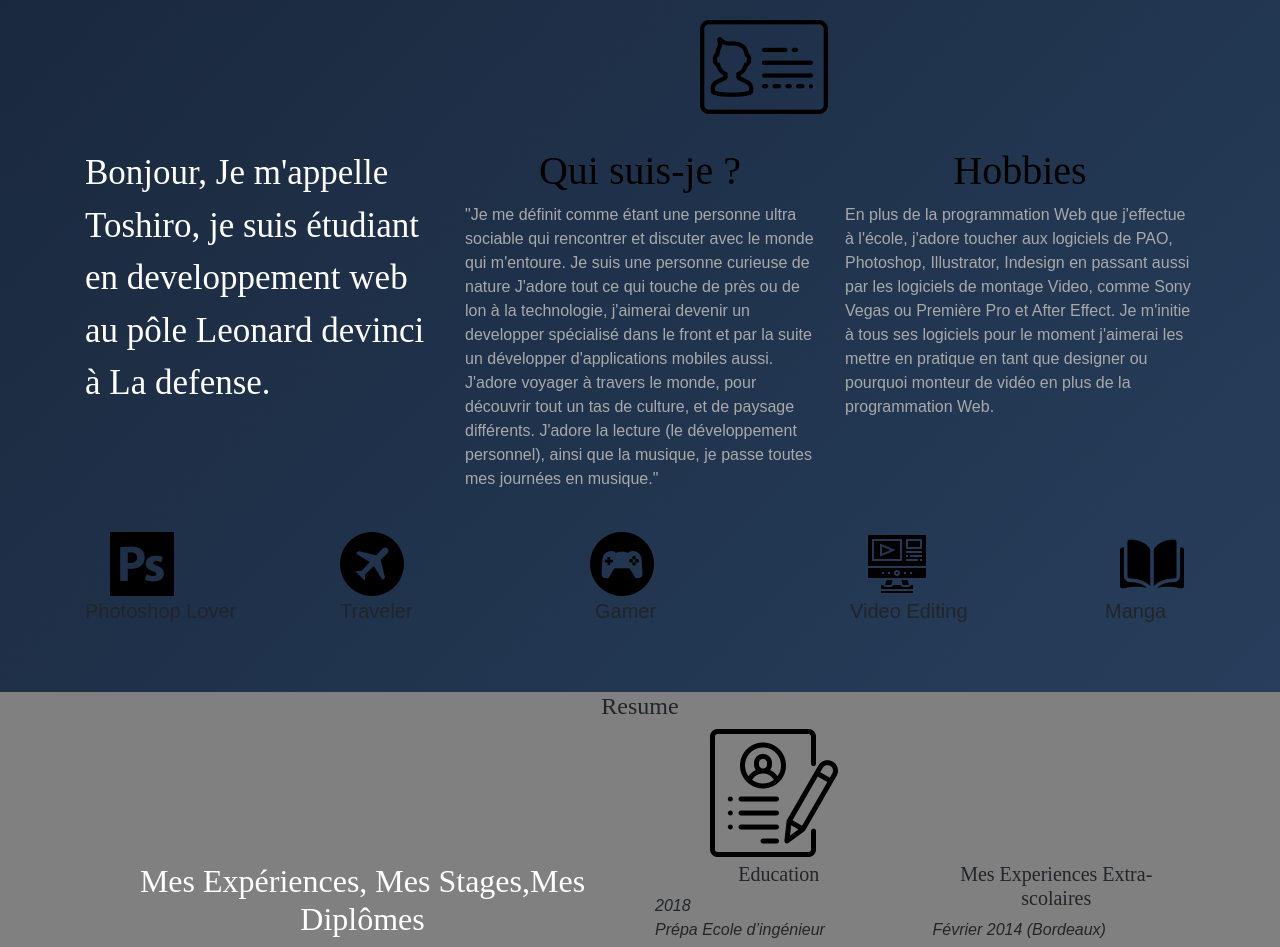
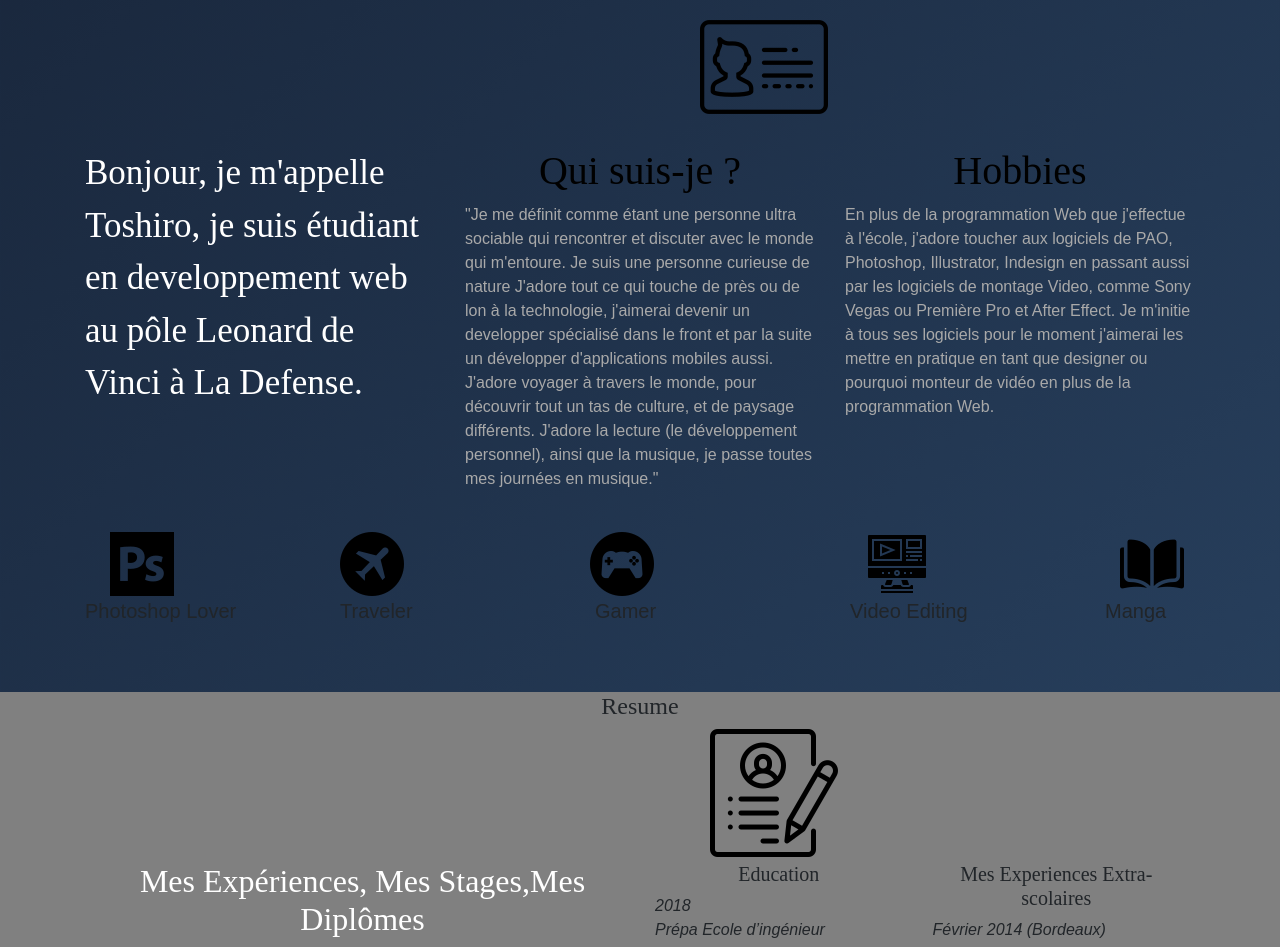
Before and after one commit to ToshhM/Portefolio, a plain HTML site: page index.html in a window 1280 px wide. Shown: the part 903-1850 px from the top of the page. Drawn offline with nearby package versions, Linux system fonts and the light colour scheme; some packages are replaced by stand-ins of ours; a script that the page names is missing; files whose address does not match are found by name.

Commit message:
update Letter

```diff
--- a/index.html
+++ b/index.html
@@ -43,7 +43,7 @@
          <div class="row">
                 <div class="col-md-4">
                     <div id="Moi">
-                    <p>Bonjour, Je m'appelle Toshiro, je suis étudiant en developpement web au pôle Leonard devinci à La defense.</p>
+                    <p>Bonjour, je m'appelle Toshiro, je suis étudiant en developpement web au pôle Leonard de Vinci à La Defense.</p>
 
                 </div>
                                 </div>
```
